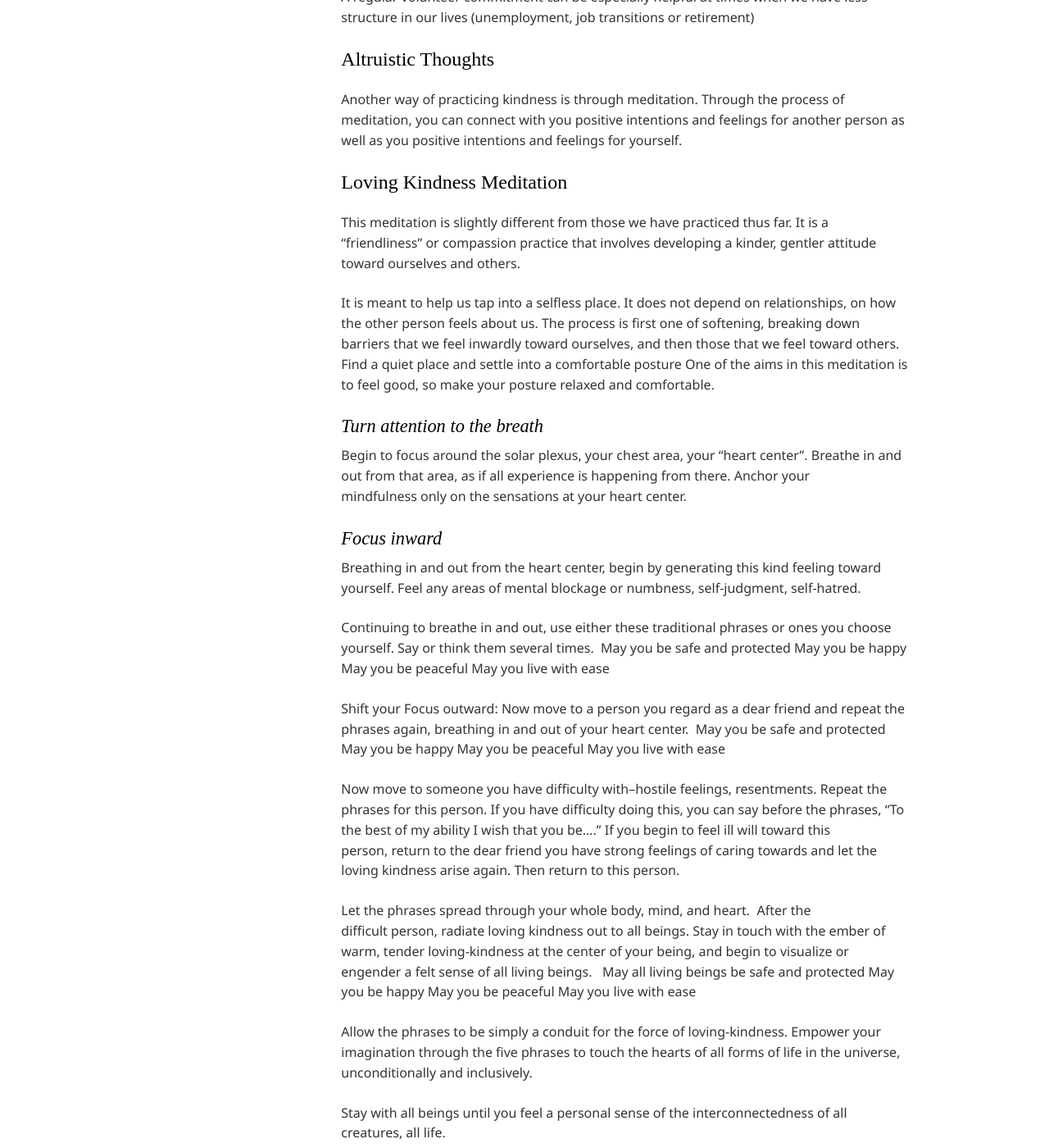
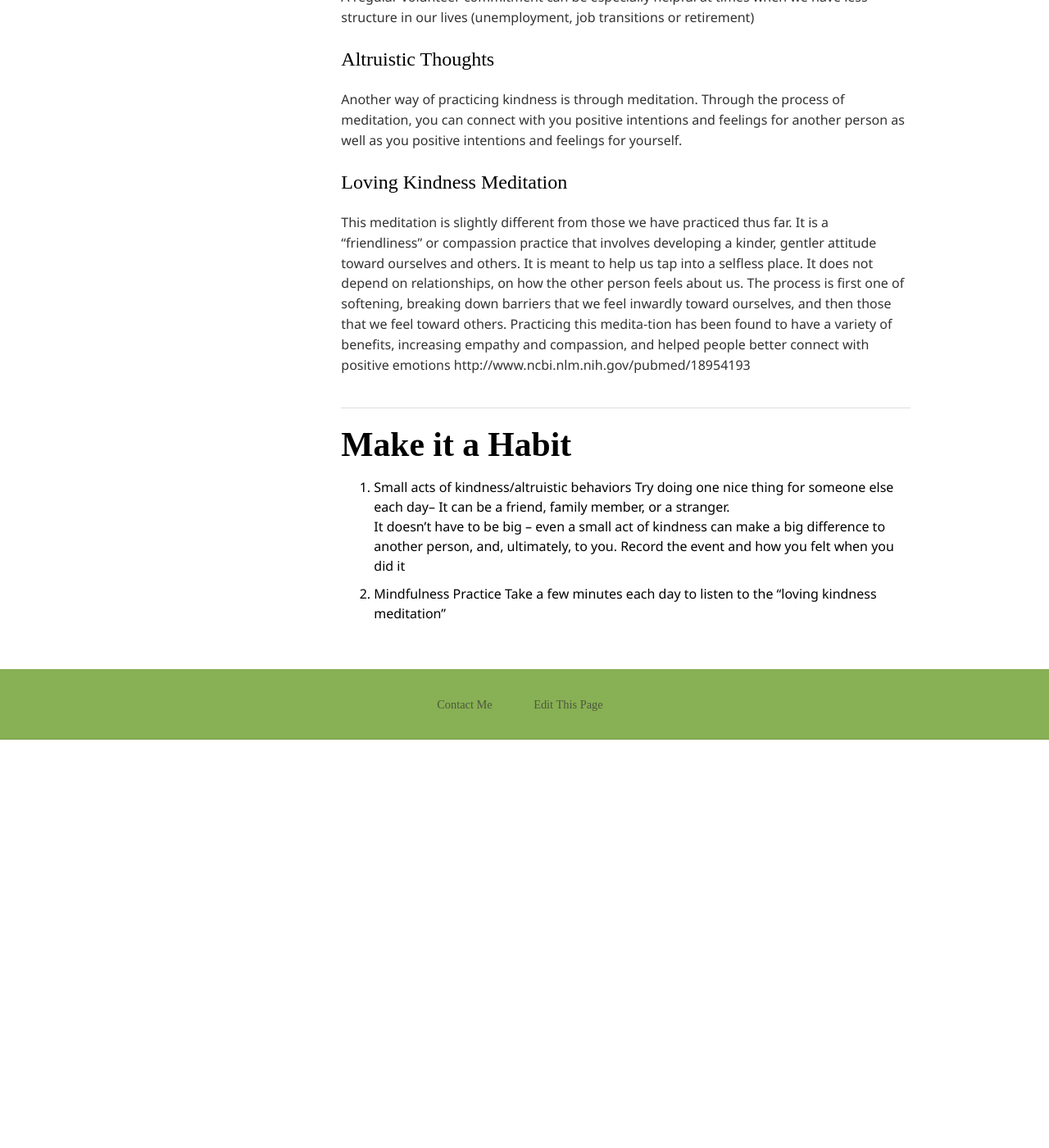
Before and after one commit to mtorres253/mtorres253.github.io, a Jekyll site: the page built from chapt-11/index.md, in a window 1280 px wide and 1400 px high, scrolled down 2447 px. Shown: the whole window at 82% size. Built offline with Jekyll 4.4.1, drawn with Linux system fonts in a browser that asks for light colours; nearby versions of some CDN libraries; some web fonts are replaced; comment, search, counter and statistics services are not loaded; after the commit the page ends 3349 px from its top, so only the background shows below that; some of the changed text lies outside the part shown.

Commit message:
Update index.md

```diff
--- a/chapt-11/index.md
+++ b/chapt-11/index.md
@@ -55,44 +55,11 @@ A regular volunteer commitment can be especially helpful at times when we have l
 Another way of practicing kindness is through meditation. Through the process of meditation, you can connect with you positive intentions and feelings for another person as well as you positive intentions and feelings for yourself.
 
 ## Loving Kindness Meditation
+
 This meditation is slightly different from those we have practiced thus far. It is a "friendliness" or compassion practice that involves developing a kinder, gentler attitude toward ourselves and others.
+It is meant to help us tap into a selfless place. It does not depend on relationships, on how the other person feels about us. The process is first one of softening, breaking down barriers that we feel inwardly toward ourselves, and then those that we feel toward others. Practicing this medita-tion has been found to have a variety of benefits, increasing empathy and compassion, and helped people better connect with positive emotions http://www.ncbi.nlm.nih.gov/pubmed/18954193
 
-It is meant to help us tap into a selfless place. It does not depend on relationships, on how the other person feels about us. The process is first one of softening, breaking down barriers that we feel inwardly toward ourselves, and then those that we feel toward others.
-Find a quiet place and settle into a comfortable posture
-One of the aims in this meditation is to feel good, so make your posture relaxed and comfortable.
 
-### Turn attention to the breath
-Begin to focus around the solar plexus, your chest area, your “heart center”. Breathe in and out from that area, as if all experience is happening from there. Anchor your mindfulness only on the sensations at your heart center.
-
-### Focus inward
-Breathing in and out from the heart center, begin by generating this kind feeling toward yourself. Feel any areas of mental blockage or numbness, self-judgment, self-hatred.
-
-Continuing to breathe in and out, use either these traditional phrases or ones you choose yourself. Say or think them several times.
-May you be safe and protected
-May you be happy
-May you be peaceful
-May you live with ease
-
-Shift your Focus outward: Now move to a person you regard as a dear friend and repeat the phrases again, breathing in and out of your heart center.
-May you be safe and protected
-May you be happy
-May you be peaceful
-May you live with ease
-
-Now move to someone you have difficulty with–hostile feelings, resentments. Repeat the phrases for this person. If you have difficulty doing this, you can say before the phrases, “To the best of my ability I wish that you be….” If you begin to feel ill will toward this person, return to the dear friend you have strong feelings of caring towards and let the loving kindness arise again. Then return to this person.
-
-Let the phrases spread through your whole body, mind, and heart.
-After the difficult person, radiate loving kindness out to all beings. Stay in touch with the ember of warm, tender loving-kindness at the center of your being, and begin to visualize or engender a felt sense of all living beings.
-May all living beings be safe and protected
-May you be happy
-May you be peaceful
-May you live with ease
-
-Allow the phrases to be simply a conduit for the force of loving-kindness. Empower your imagination through the five phrases to touch the hearts of all forms of life in the universe, unconditionally and inclusively.
-
-Stay with all beings until you feel a personal sense of the interconnectedness of all creatures, all life.
-
-Take a moment to receive these wishes. Whenever you are ready, you may allow your eyes to open.
 
 <hr/>
 # Make it a Habit
```
